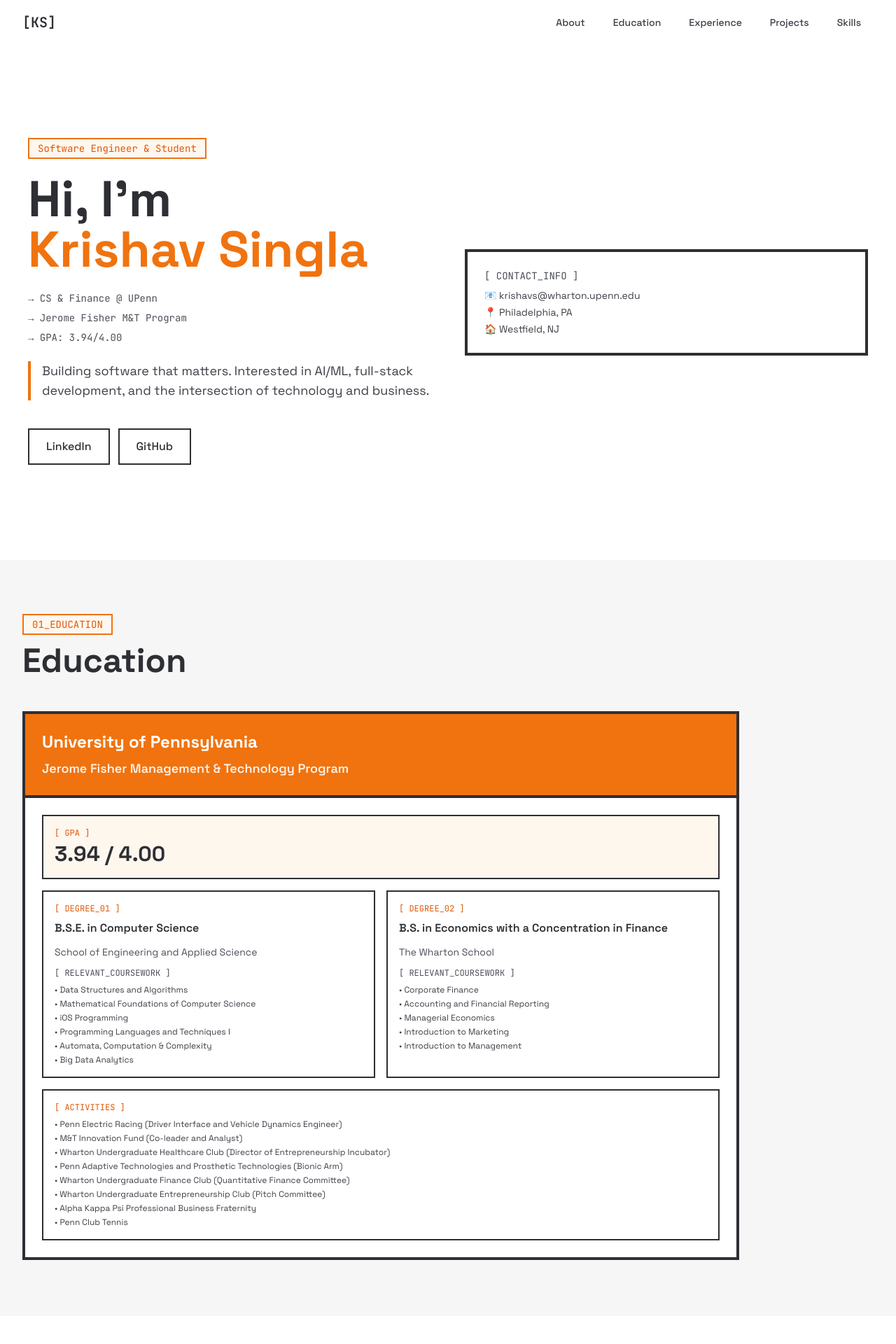
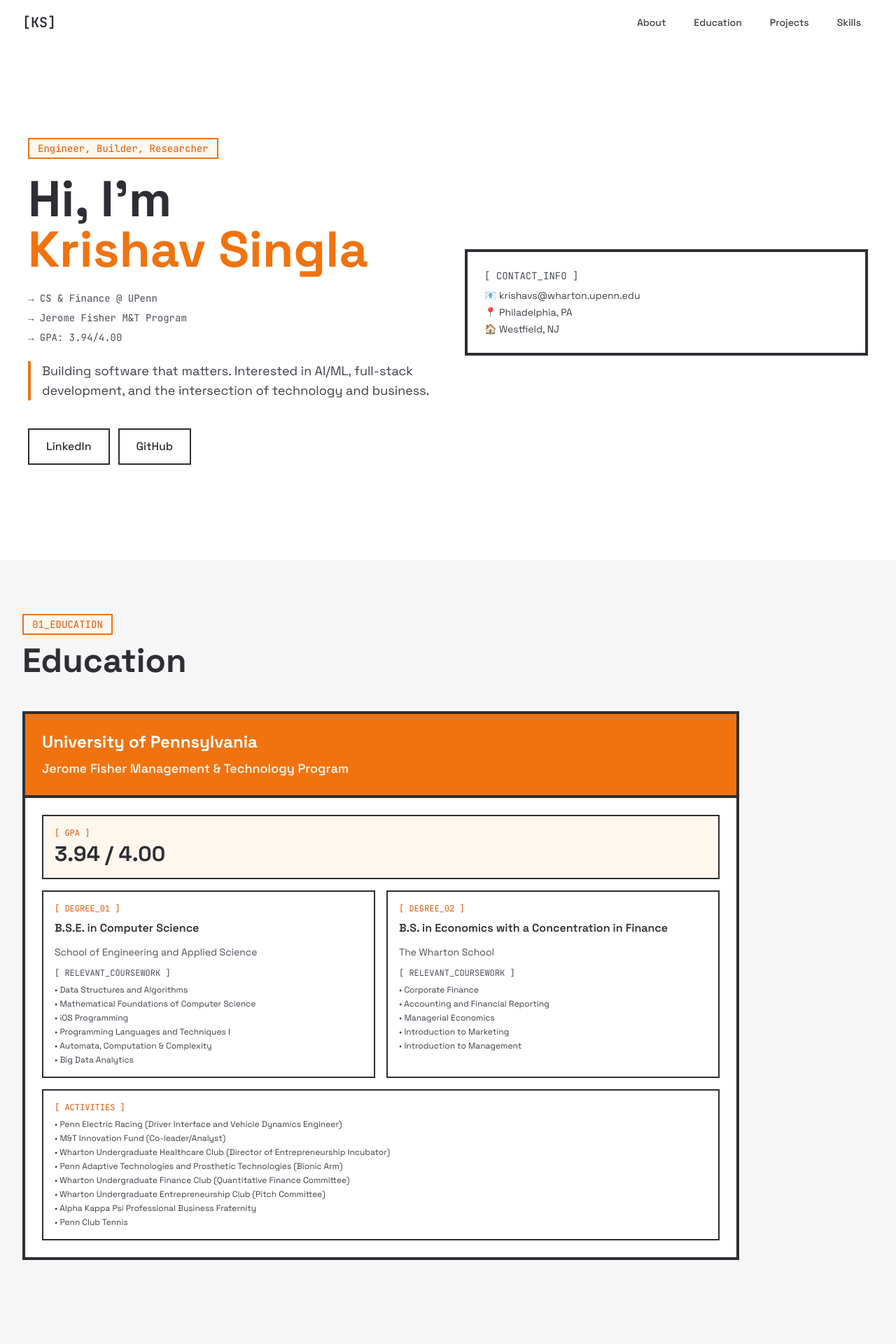
Before and after one commit to krishavs1/Website, a React (Vite) app: page / in a window 1280 px wide. Shown: the top 1920 px of the page at 70% size. Built offline with nearby package versions, Linux system fonts and the light colour scheme.

Commit message:
Personal website updates

```diff
--- a/src/components/Education.tsx
+++ b/src/components/Education.tsx
@@ -66,7 +66,7 @@ const Education = () => {
                 <div className="font-mono text-xs text-primary-600 mb-2">[ ACTIVITIES ]</div>
                 <div className="space-y-1">
                   <p className="text-xs text-dark-700">• Penn Electric Racing (Driver Interface and Vehicle Dynamics Engineer)</p>
-                  <p className="text-xs text-dark-700">• M&T Innovation Fund (Co-leader and Analyst)</p>
+                  <p className="text-xs text-dark-700">• M&T Innovation Fund (Co-leader/Analyst)</p>
                   <p className="text-xs text-dark-700">• Wharton Undergraduate Healthcare Club (Director of Entrepreneurship Incubator)</p>
                   <p className="text-xs text-dark-700">• Penn Adaptive Technologies and Prosthetic Technologies (Bionic Arm)</p>
                   <p className="text-xs text-dark-700">• Wharton Undergraduate Finance Club (Quantitative Finance Committee)</p>
--- a/src/components/Hero.tsx
+++ b/src/components/Hero.tsx
@@ -7,7 +7,7 @@ const Hero = () => {
           <div className="space-y-6 animate-slide-in-left">
             <div className="inline-block">
               <span className="font-mono text-sm text-primary-600 bg-primary-50 px-3 py-1 border-2 border-primary-500">
-                Software Engineer & Student
+                Engineer, Builder, Researcher
               </span>
             </div>
 
--- a/src/components/Navigation.tsx
+++ b/src/components/Navigation.tsx
@@ -31,7 +31,7 @@ const Navigation = () => {
     setIsMobileMenuOpen(false);
   };
 
-  const navItems = ['About', 'Education', 'Experience', 'Projects', 'Skills'];
+  const navItems = ['About', 'Education', 'Projects', 'Skills'];
 
   return (
     <nav
--- a/src/pages/HomePage.tsx
+++ b/src/pages/HomePage.tsx
@@ -1,6 +1,5 @@
 import Hero from '../components/Hero';
 import Education from '../components/Education';
-import Experience from '../components/Experience';
 import Projects from '../components/Projects';
 import Skills from '../components/Skills';
 
@@ -9,7 +8,6 @@ const HomePage = () => {
     <>
       <Hero />
       <Education />
-      <Experience />
       <Projects />
       <Skills />
     </>
```
